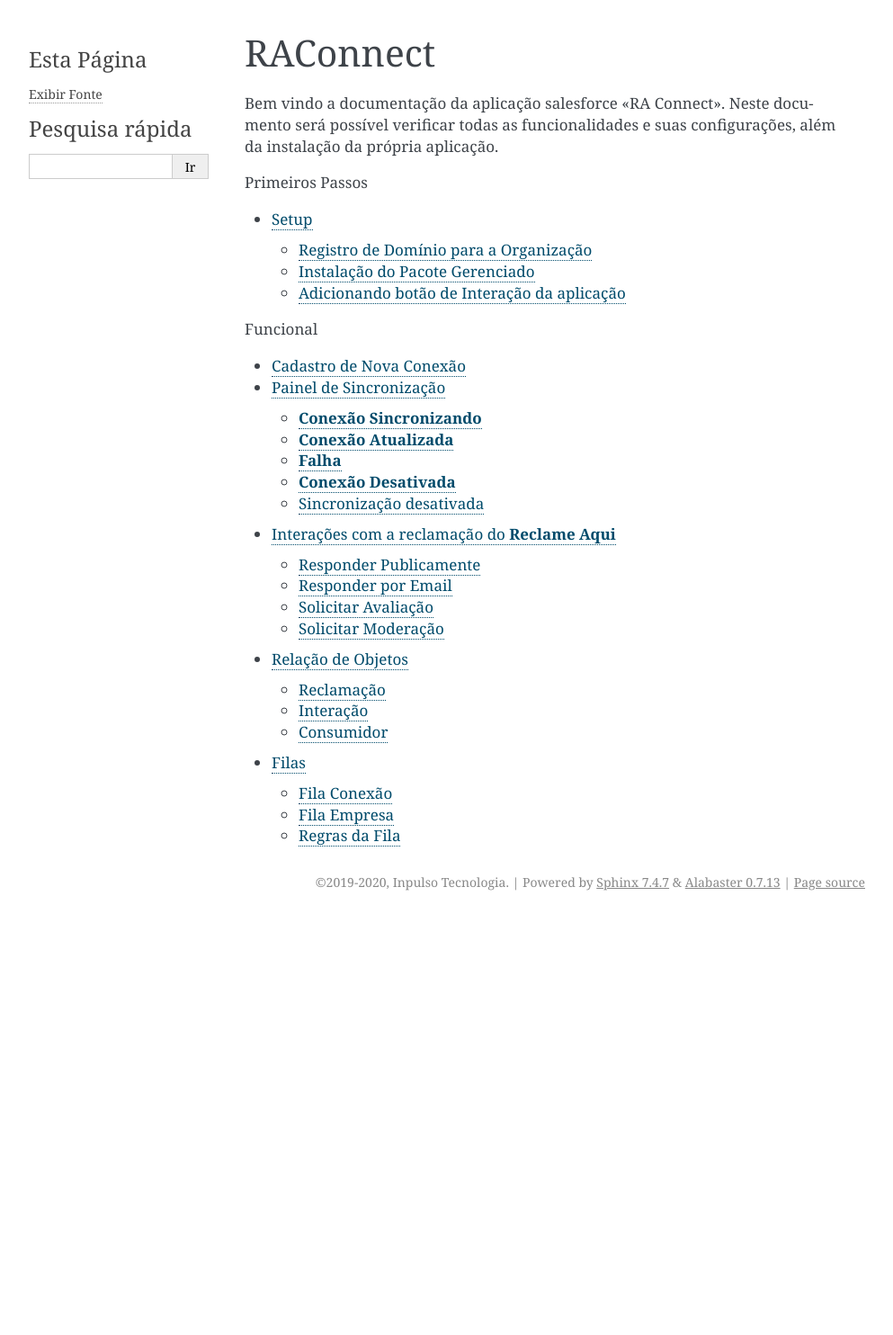
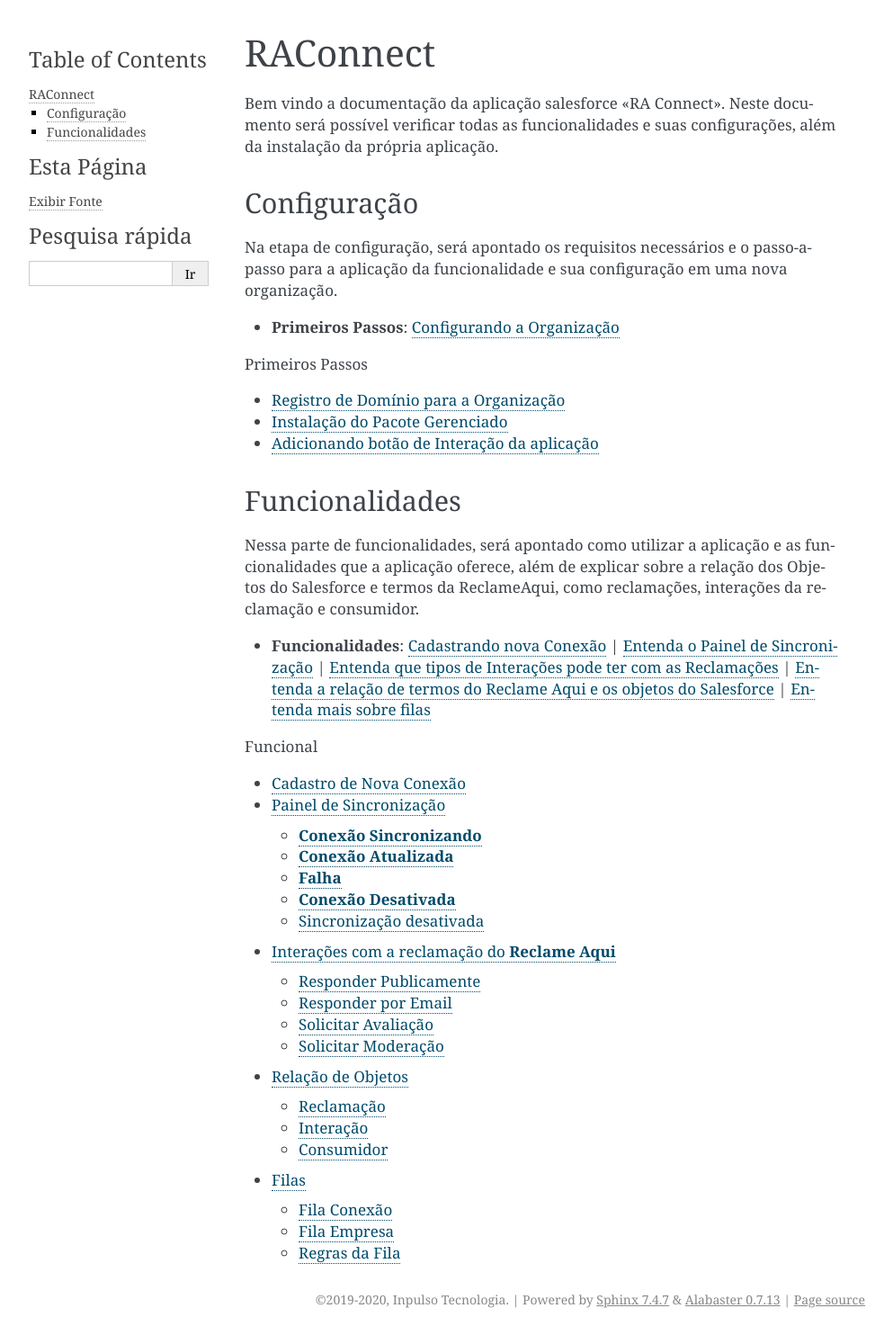
Before and after one commit to Inpulso-Tecnologia/RAConnectDOCFull, a Sphinx documentation site: the page built from docs/index.rst, in a window 1280 px wide. Shown: the whole page at 90% size, without its empty margins (148-1141 px from the left). Built offline with Sphinx 7.4.7, drawn with Linux system fonts in a browser that asks for light colours; before the commit the page ends 1020 px from its top, so only the background shows below that.

Commit message:
Revisão PDF

```diff
--- a/docs/Setup/intalacao_pacote.rst
+++ b/docs/Setup/intalacao_pacote.rst
@@ -1,9 +1,3 @@
-
-#################
-Setup
-#################
-
-O objetivo deste documento é apontar os requisitos necessários e o passo-a-passo para a aplicação da funcionalidade e sua configuração em uma nova organização.
 
 Registro de Domínio para a Organização
 -----------------------
--- a/docs/index.rst
+++ b/docs/index.rst
@@ -1,15 +1,17 @@
-.. testereadthedocs documentation master file, created by
-   sphinx-quickstart on Tue Jul 30 11:35:45 2019.
-   You can adapt this file completely to your liking, but it should at least
-   contain the root `toctree` directive.
-
 RAConnect
 ========
 
-.. Alterar para `versão classic`_
+Bem vindo a documentação da aplicação salesforce "RA Connect". Neste documento será possível verificar todas as funcionalidades e suas configurações, além da instalação da própria aplicação.
 
+Configuração
+-----------------
 
-Bem vindo a documentação da aplicação salesforce "RA Connect". Neste documento será possível verificar todas as funcionalidades e suas configurações, além da instalação da própria aplicação.
+Na etapa de configuração, será apontado os requisitos necessários e o
+passo-a-passo para a aplicação da funcionalidade e
+sua configuração em uma nova organização.
+
+* **Primeiros Passos**:
+  :doc:`Configurando a Organização <Setup/intalacao_pacote>`
 
 .. toctree::
    :maxdepth: 2
@@ -18,6 +20,21 @@
 
    Setup/intalacao_pacote
 
+Funcionalidades
+-----------------
+
+Nessa parte de funcionalidades, será apontado como utilizar a aplicação
+e as funcionalidades que a aplicação oferece, além de explicar sobre
+a relação dos Objetos do Salesforce e termos da ReclameAqui, como
+reclamações, interações da reclamação e consumidor.
+
+
+* **Funcionalidades**:
+  :doc:`Cadastrando nova Conexão <Funcional/cadastro_conexao>` |
+  :doc:`Entenda o Painel de Sincronização <Funcional/painel_sincronizacao>` |
+  :doc:`Entenda que tipos de Interações pode ter com as Reclamações <Funcional/interacao_reclamacao>` |
+  :doc:`Entenda a relação de termos do Reclame Aqui e os objetos do Salesforce <Funcional/relacao_objetos>` |
+  :doc:`Entenda mais sobre filas <Funcional/fila>`
 
 .. toctree::
     :maxdepth: 2
```
Also changed, not shown: other parts of docs/index.rst (+0 -3 lines).
